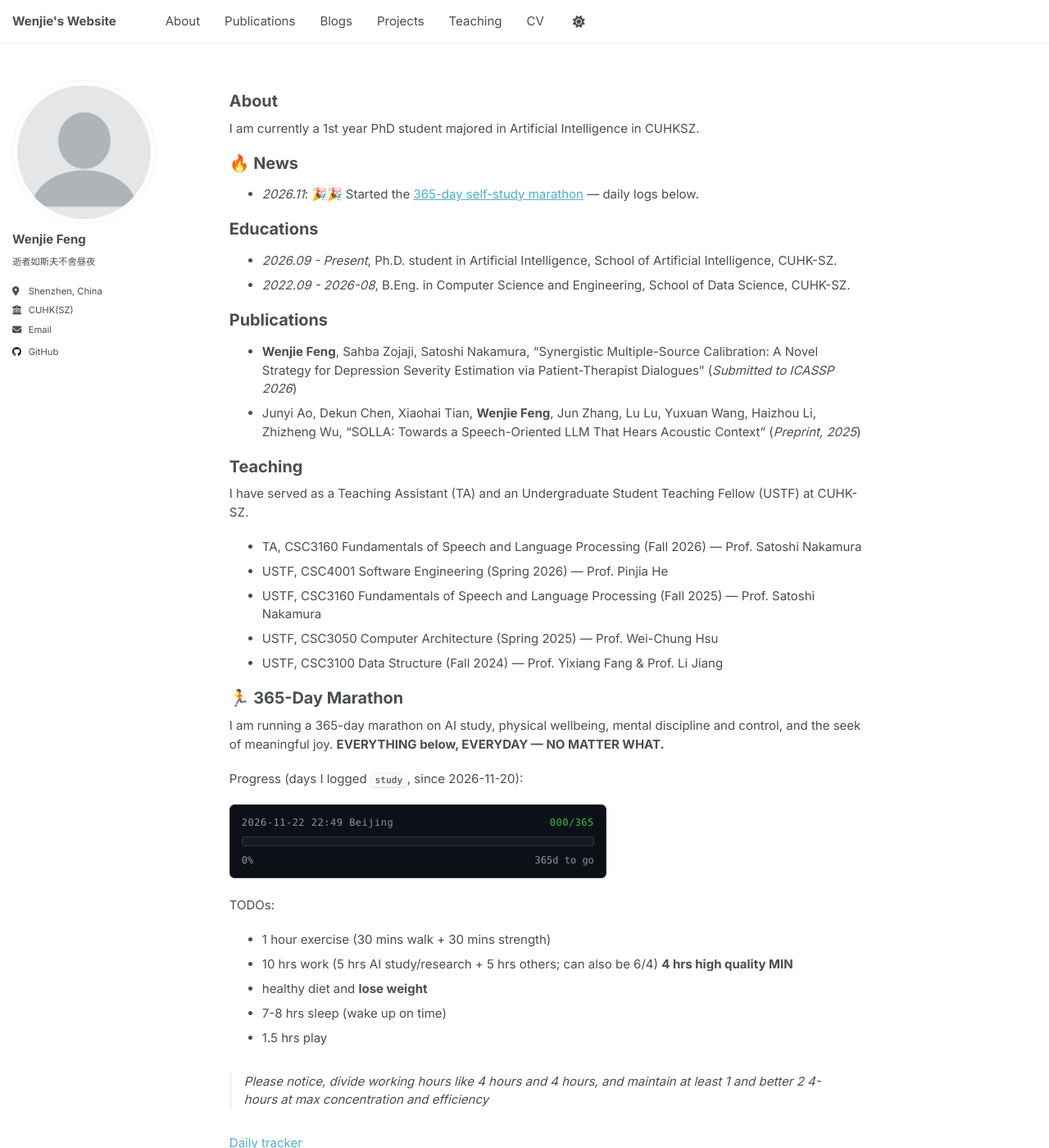
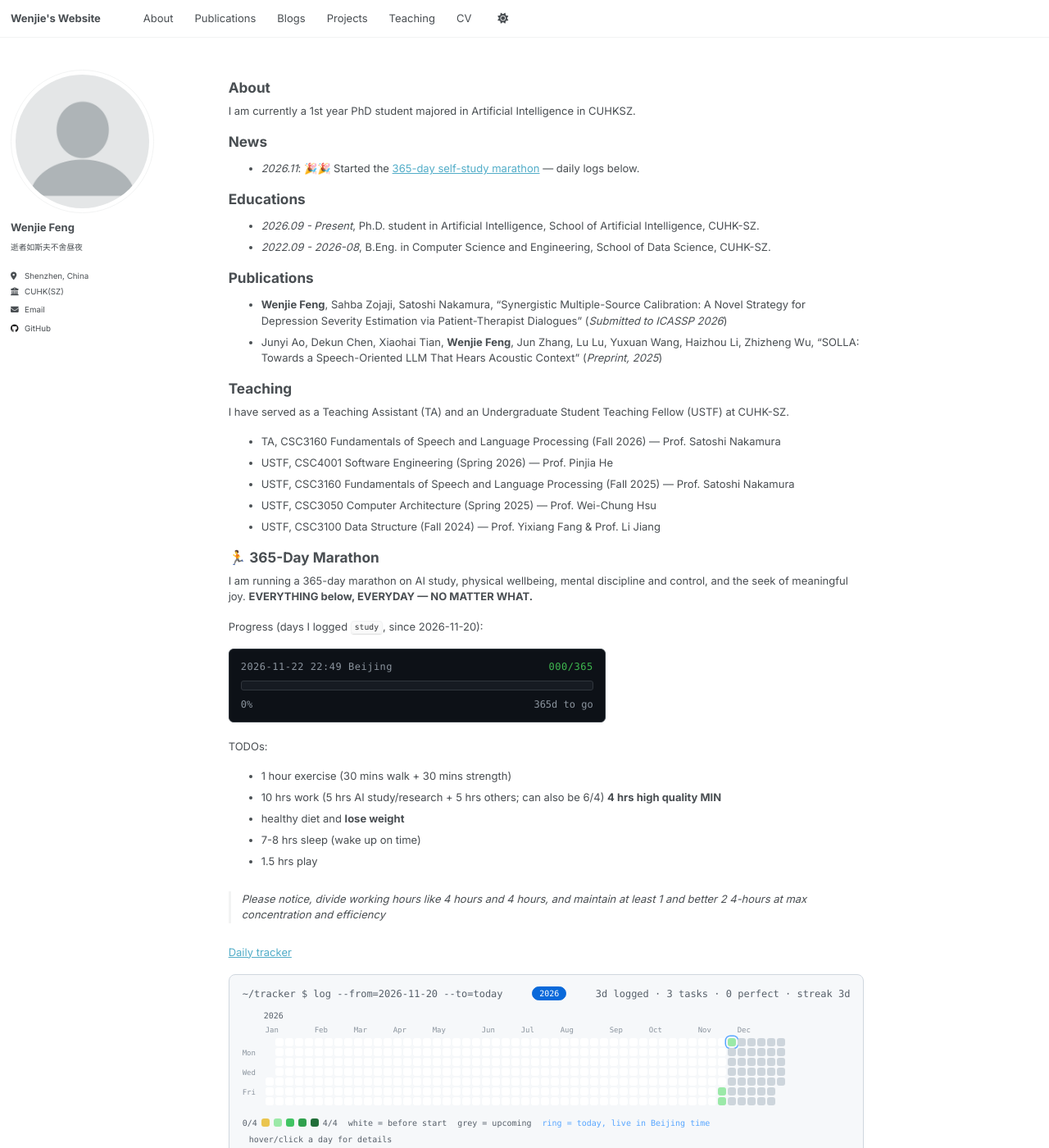
Before and after one commit to wenjiefeng04/wenjiefeng04.github.io, a Jekyll site: the page built from _pages/about.md, in a window 1280 px wide and 1400 px high. Shown: the whole window at 82% size. Built offline with Jekyll 4.4.1, drawn with Linux system fonts in a browser that asks for light colours.

Commit message:
font size

```diff
--- a/_pages/about.md
+++ b/_pages/about.md
@@ -11,7 +11,7 @@ redirect_from:
 I am currently a 1st year PhD student majored in Artificial Intelligence in CUHKSZ.
 
 <a id="news"></a>
-# 🔥 News
+# News
 
 - *2026.11*: 🎉🎉 Started the [365-day self-study marathon](/#marathon) — daily logs below.
 <!-- - *2026.*: 🎉🎉 Submitted "Synergistic Multiple-Source Calibration" to ICASSP 2026. -->
--- a/_sass/_themes.scss
+++ b/_sass/_themes.scss
@@ -33,7 +33,7 @@ $garamond                   : Garamond, serif;
    $root-font-size : body text size in px (also the base all ems multiply against)
    $scale-ratio    : how much bigger each heading step is = the "heft"
    Don't hand-edit the $type-size-* lines; they're derived.           */
-$root-font-size : 15;   /* 16 = compact … 19 = airy          ← body knob  */
+$root-font-size : 13;   /* 16 = compact … 19 = airy          ← body knob  */
 $scale-ratio    : 1.15; /* 1.15 subtle … 1.4 strong          ← heading knob */
 
 $type-size-1 : #{$scale-ratio * $scale-ratio * $scale-ratio}em;  /* hero (rare) */
```
